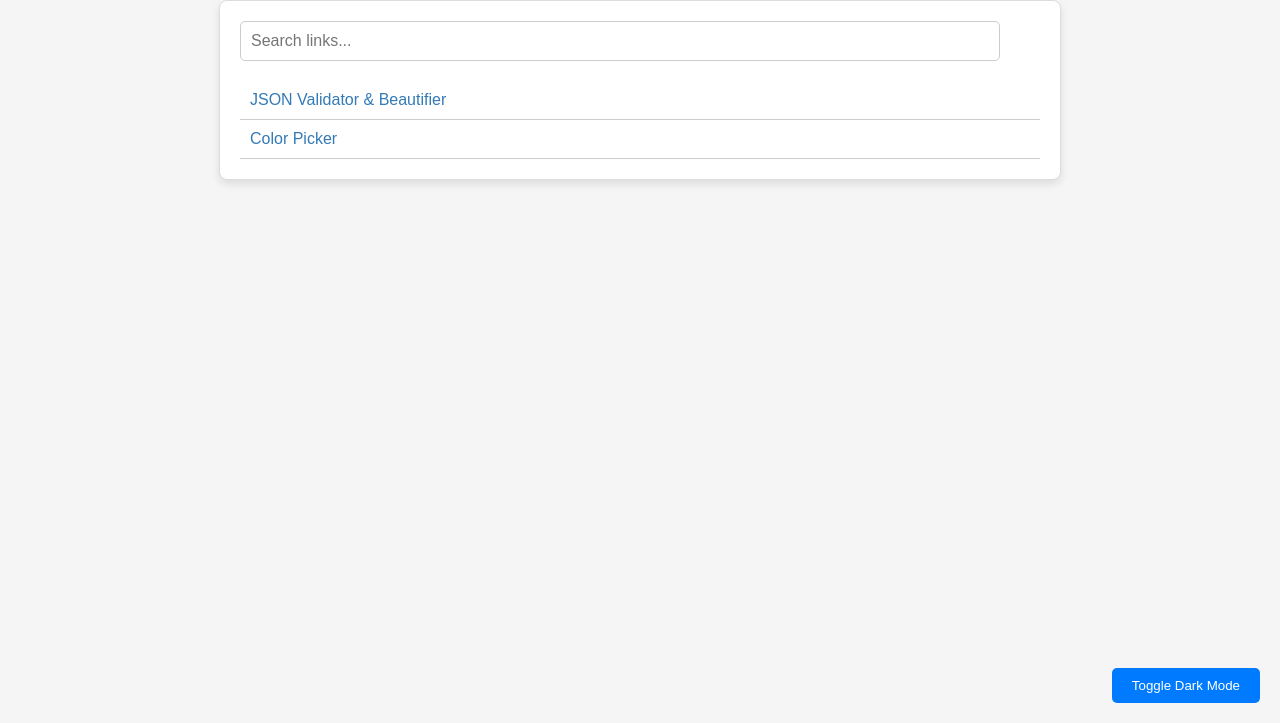
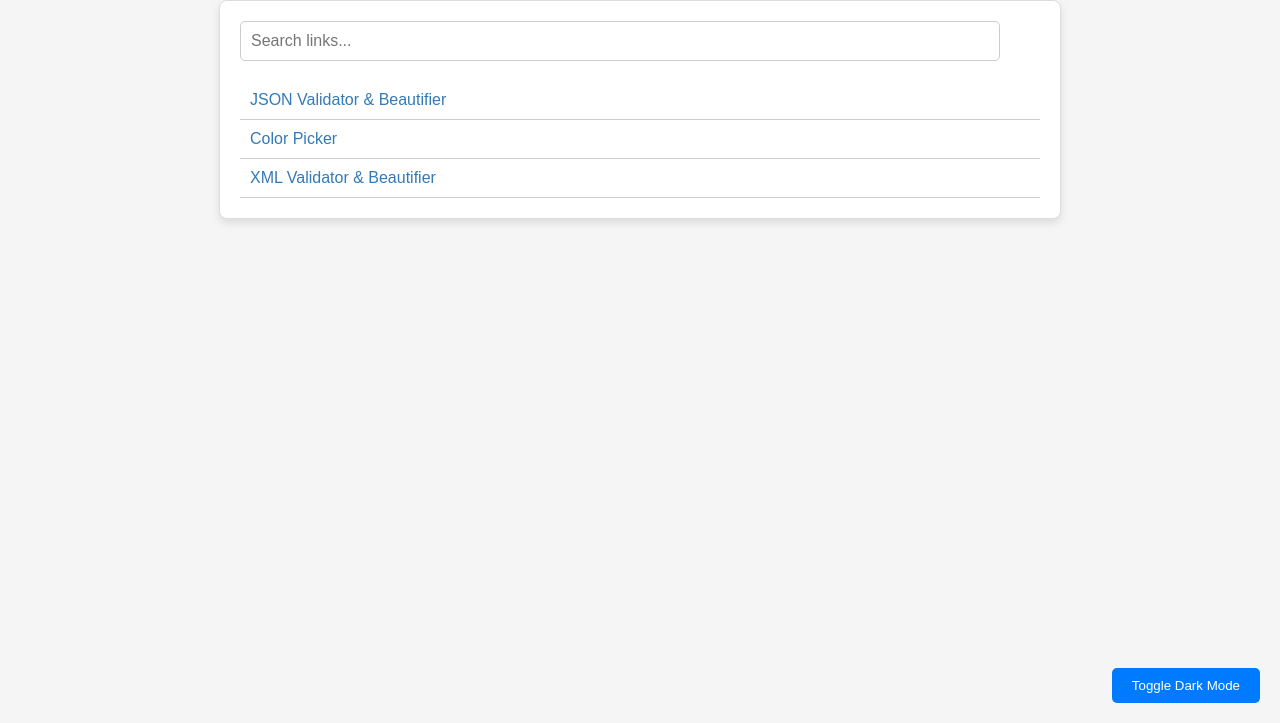
Before and after one commit to nthumma/nthumma.github.io, a plain HTML site: page index.html in a window 1280 px wide. Shown: the part 77-800 px from the top of the page. Drawn offline with Linux system fonts and the light colour scheme.

Commit message:
Update index.html

```diff
--- a/index.html
+++ b/index.html
@@ -163,6 +163,7 @@
         <input type="search" id="filter" class="filter" placeholder="Search links...">
         <a target="_blank" href="https://nthumma.github.io/jsonvalidator.html">JSON Validator & Beautifier</a>
          <a target="_blank" href="https://nthumma.github.io/colorpicker.html">Color Picker</a>
+        <a target="_blank" href="https://nthumma.github.io/xmlvalidator.html">XML Validator & Beautifier</a>
         <!-- Add more links here -->
     </div>
 
```
